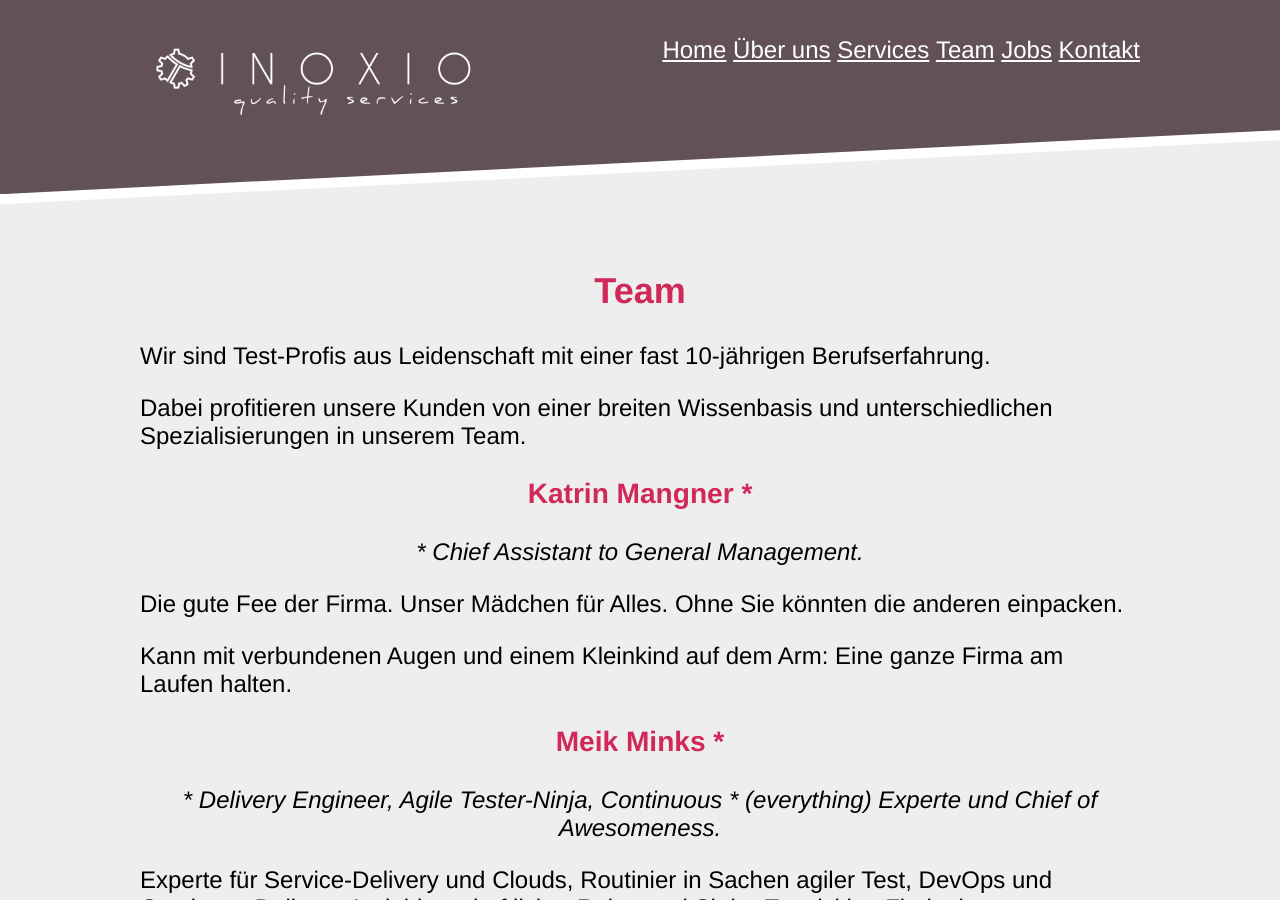
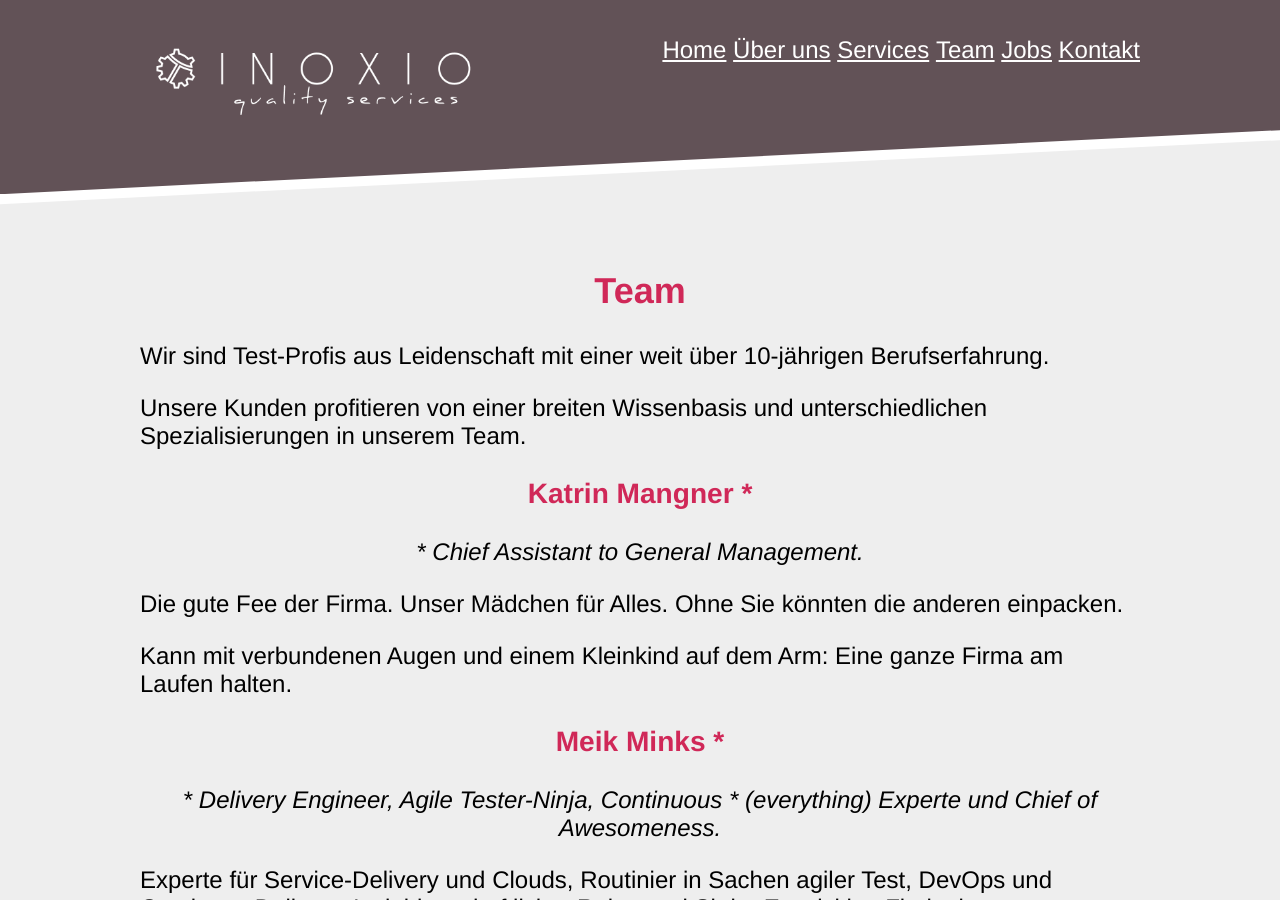
Before and after one commit to inoxio/inoxio.github.io, a Jekyll site: the page built from team.html, in a window 1280 px wide and 900 px high. Built offline with Jekyll 4.4.1, drawn with Linux system fonts in a browser that asks for light colours.

Commit message:
change 'fast 10-jährigen' to 'weit über 10-jährigen'

```diff
--- a/_includes/sections/team.md
+++ b/_includes/sections/team.md
@@ -1,9 +1,9 @@
 ## Team
 
-Wir sind Test-Profis aus Leidenschaft mit einer fast 10-jährigen Berufs­erfahrung.
+Wir sind Test-Profis aus Leidenschaft mit einer weit über 10-jährigen Berufserfahrung.
 
-Dabei profitieren unsere Kunden von einer breiten Wissenbasis und
-unter­schiedlichen Spezialisierungen in unserem Team.
+Unsere Kunden profitieren von einer breiten Wissenbasis und
+unterschiedlichen Spezialisierungen in unserem Team.
 
 {% assign colleagues = site.colleagues | sort: 'name' %}
 {% for colleague in colleagues %}
```
Also changed, not shown: _includes/sections/beliefs.md (+2 -6 lines).
